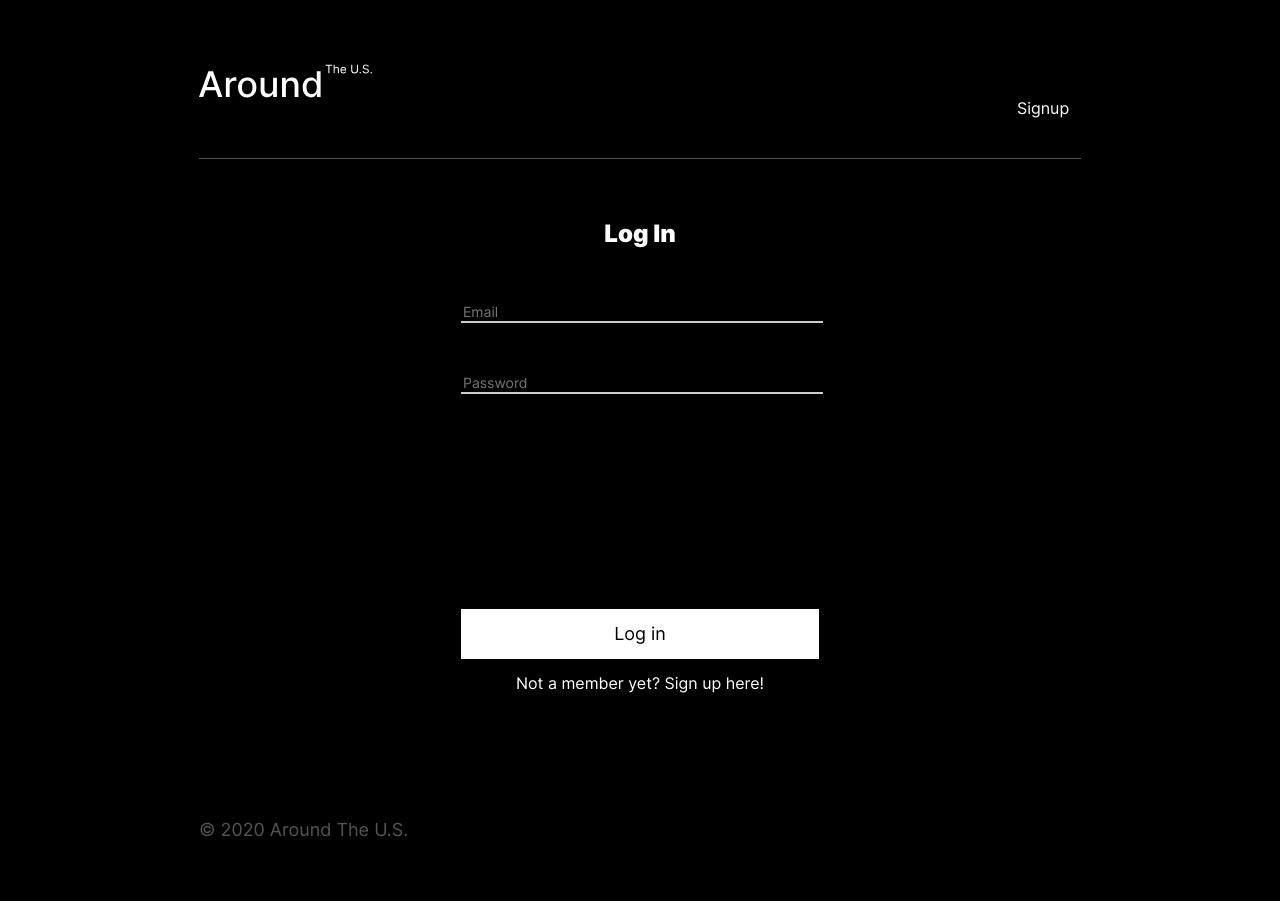
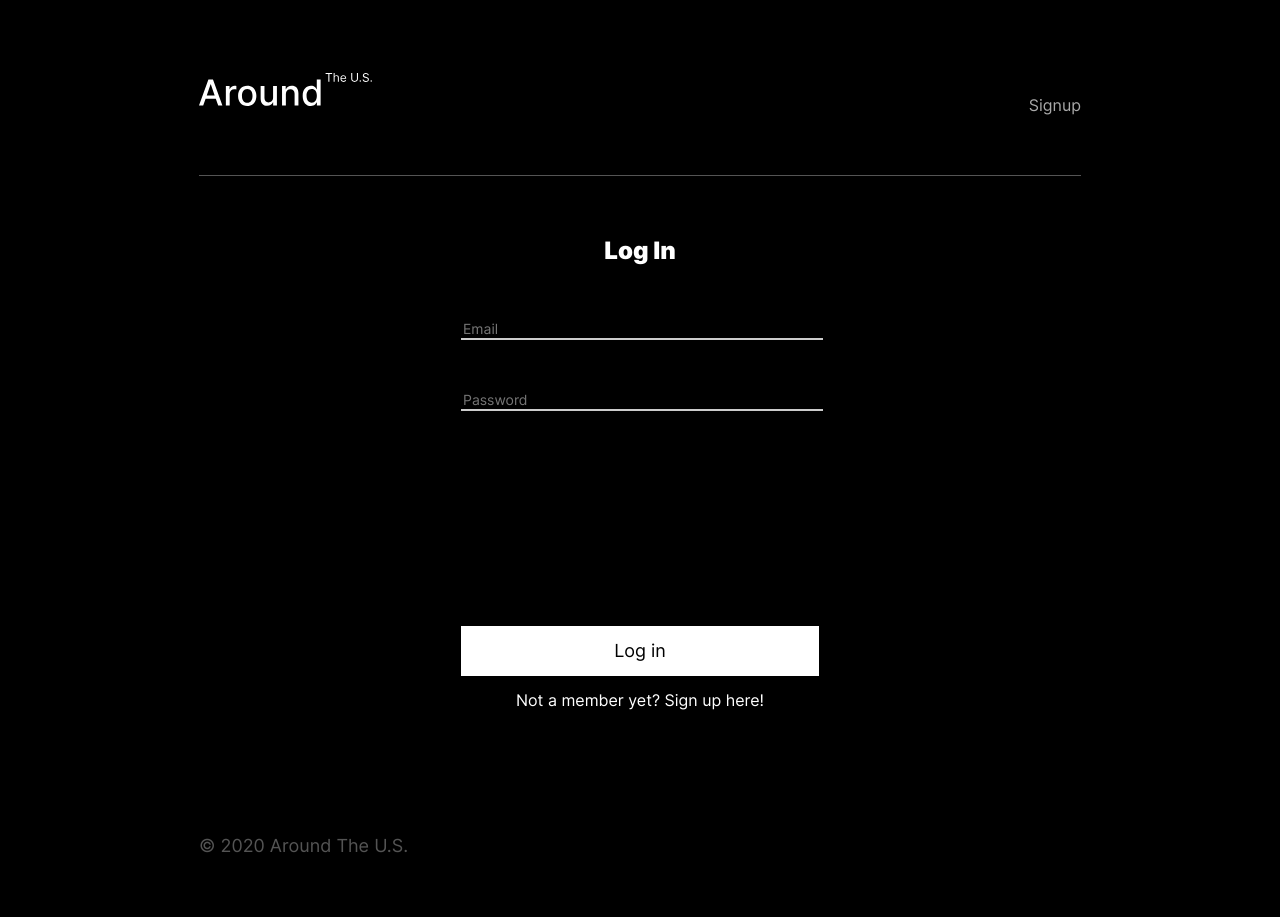
Before and after one commit to Enchansea/react-around-auth, a React (Create React App) app in the folder frontend/: page /signin in a window 1280 px wide. Built offline with nearby package versions, Linux system fonts and the light colour scheme; no server answers.

Commit message:
proj 14 first commit

```diff
--- /dev/null
+++ b/frontend/src/blocks/header/__container/header__container.css
@@ -0,0 +1,4 @@
+.header__container {
+    display: flex;
+    flex-direction: row;
+}
--- a/frontend/src/blocks/header/__nav/header__nav.css
+++ /dev/null
@@ -1,12 +0,0 @@
-.header__nav {
-  color: #ffffff;
-  height: 22px;
-  width: 64px;
-  cursor: pointer;
-  text-decoration: none;
-  transition: opacity 0.5s;
-}
-
-.header__nav:hover {
-  opacity: .5;
-}
--- a/frontend/src/blocks/header/__user/header__user.css
+++ b/frontend/src/blocks/header/__user/header__user.css
@@ -1,7 +1,13 @@
 .header__user {
   color: #ffffff;
   height: 22px;
-  width: 64px;
+  margin-left: 24px;
+  margin-top: 51px;
   cursor: pointer;
   text-decoration: none;
 }
+
+.header__user-nav {
+  color: #a9a9a9;
+  text-decoration: none;
+}
--- a/frontend/src/blocks/header/header.css
+++ b/frontend/src/blocks/header/header.css
@@ -1,5 +1,5 @@
 @import url('./__logo/header__logo.css');
-@import url('./__nav/header__nav.css');
+@import url('./__container/header__container.css');
 @import url('./__user/header__user.css');
 
 .header {
--- a/frontend/src/components/App.js
+++ b/frontend/src/components/App.js
@@ -69,7 +69,7 @@ function App() {
       .then((res) => {
         console.log(res, "Res!")
         setLoggedIn(true);
-        setUserEmail(res.email);
+        setUserEmail(res.data.email);
         history.push("/");
       })
 
@@ -199,7 +199,7 @@ function App() {
           console.log('Error!');
         }
         setCurrentUser(res);
-        setUserEmail(res.email);
+        setUserEmail(res.data.email);
         setLoggedIn(true);
         setToken(jwt)
       })
--- a/frontend/src/components/Header.js
+++ b/frontend/src/components/Header.js
@@ -6,9 +6,9 @@ function Header(props) {
   return (
     <header className="header">
       <img src={aroundtheus} alt="Around the U.S. logo" className="header__logo" />
-      <div>
+      <div className="header__container">
         <p className="header__user">{props.email}</p>
-        <Link to={props.link} className="header__nav"><span onClick={props.onClick}>{props.linkText}</span></Link>
+        <Link to={props.link} className="header__user header__user-nav"><span onClick={props.onClick}>{props.linkText}</span></Link>
       </div>
     </header>
   )
```
Also changed, not shown: 1 other file (tests, documents, lock files or other folders).
